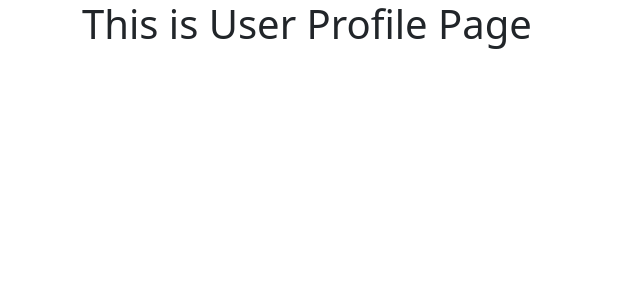
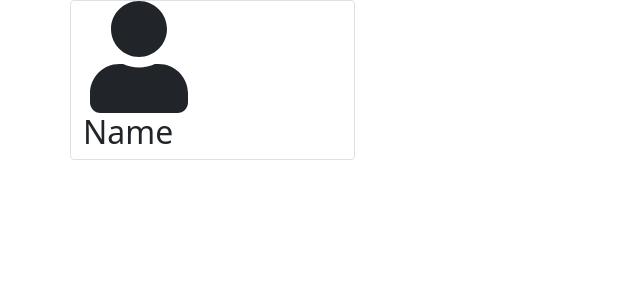
Before and after one commit to Secar98/Webshop-grupp3, a React (Create React App) app in the folder client/: page /user in a window 1280 px wide. Shown: the top 300 px of the page, without its empty margins (0-640 px from the left). Built offline with nearby package versions, Linux system fonts and the light colour scheme.

Commit message:
Add react-icons dependency

```diff
--- a/client/package.json
+++ b/client/package.json
@@ -10,6 +10,7 @@
     "react": "^17.0.2",
     "react-bootstrap": "^1.6.4",
     "react-dom": "^17.0.2",
+    "react-icons": "^4.3.1",
     "react-router-dom": "^5.3.0",
     "react-scripts": "4.0.3",
     "web-vitals": "^1.1.2"
--- a/client/src/Pages/UserProfilePage.jsx
+++ b/client/src/Pages/UserProfilePage.jsx
@@ -1,9 +1,20 @@
 import React from 'react'
+import { FaUser } from 'react-icons/fa';
 
 export default function UserProfilePage() {
+
+    // Get user data- check if a user is present fetch data from /api/user here or get it from the context if saved there
     return (
-        <div>
-            <h1>This is User Profile Page</h1>
+        <div className="row">
+
+            <div className="col-md-3 border rounded">
+                <div>
+                    <FaUser style={{fontSize: '7rem'}} />
+                    <h2>Name</h2>
+                </div>
+
+
+            </div>
         </div>
     )
 }
```
Also changed, not shown: 1 other file (tests, documents, lock files or other folders).
